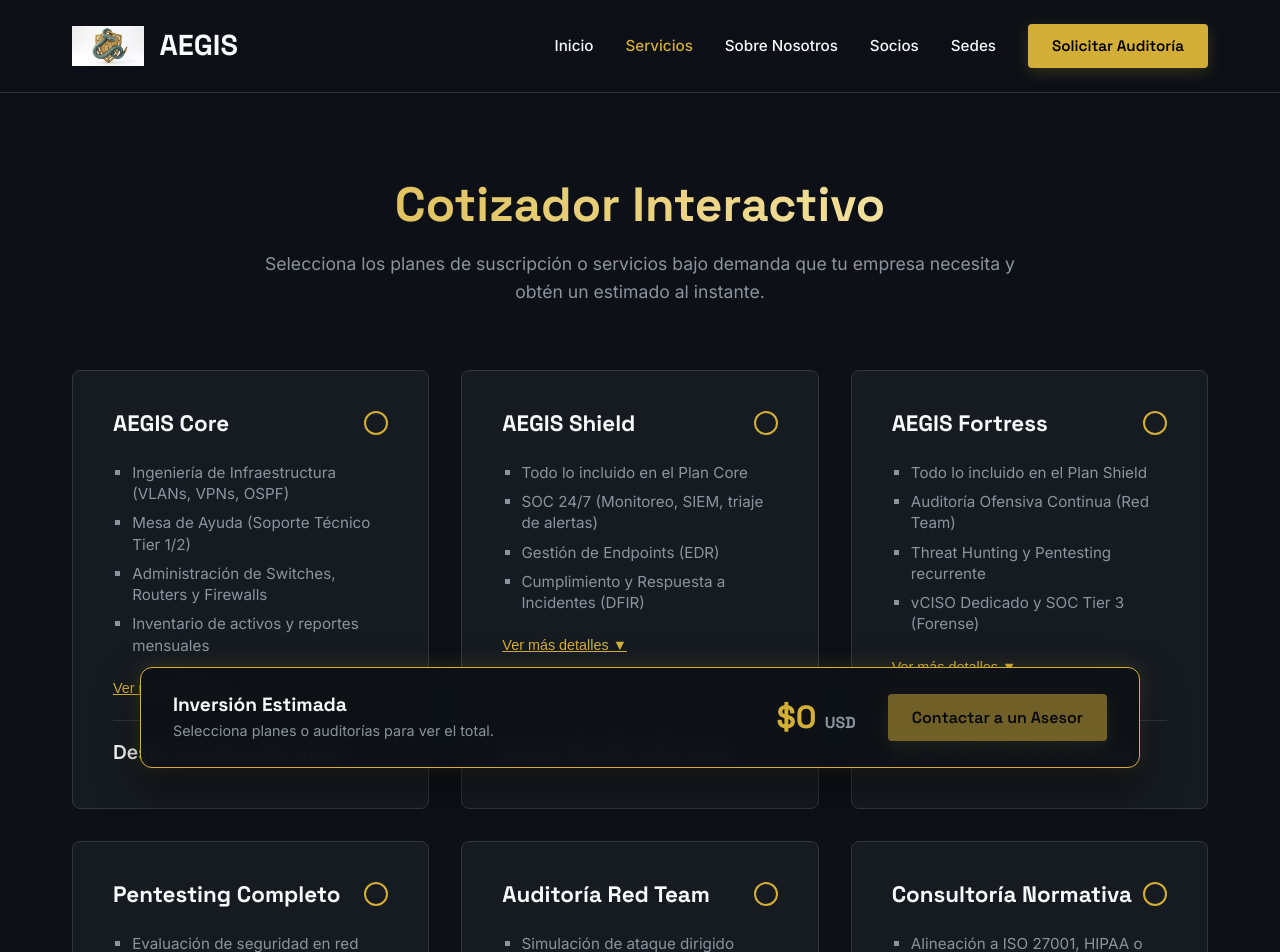
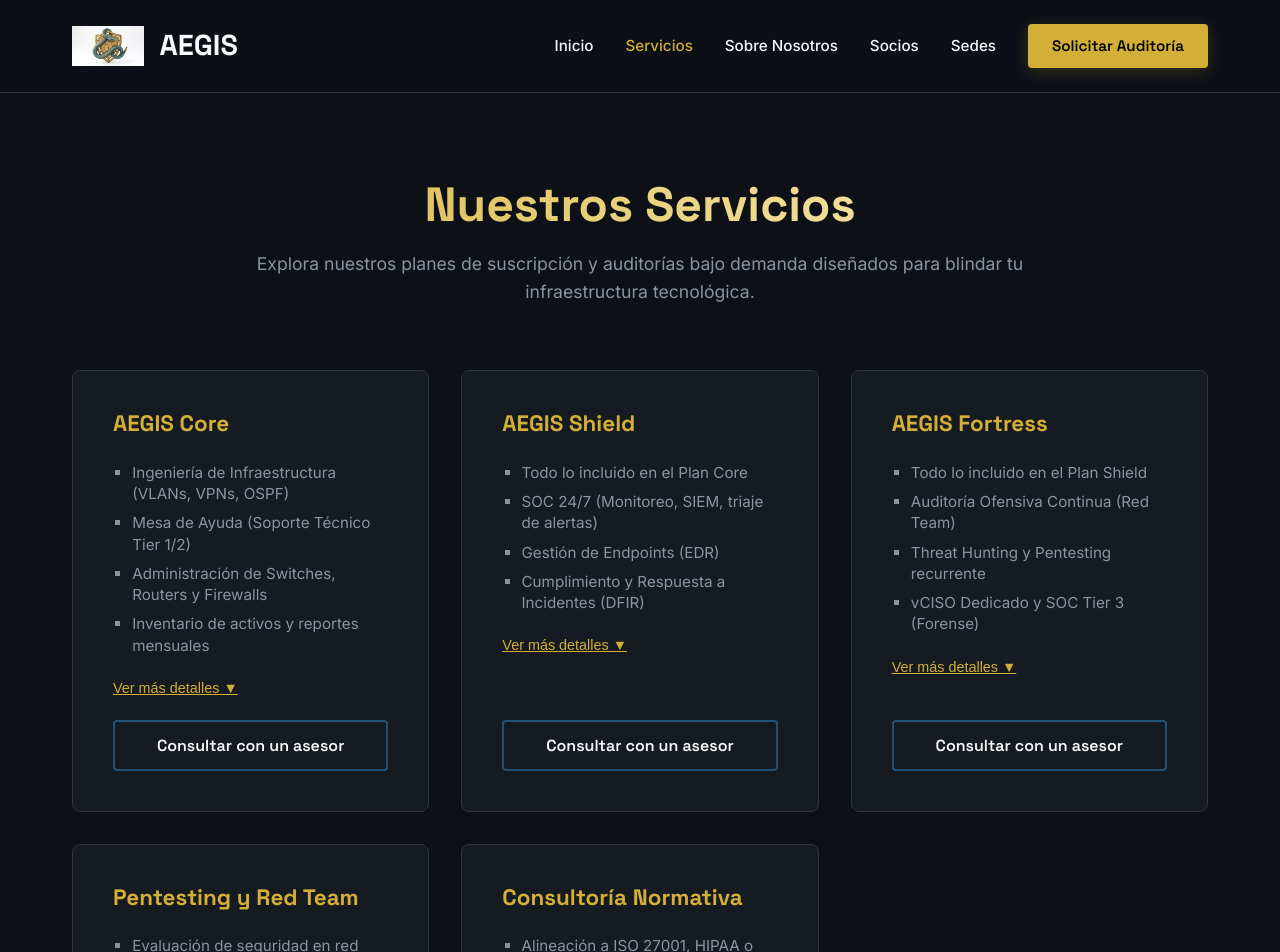
Before and after one commit to nilyerrr/Documentacion---Aegis-Solutions, a React (Vite) app in the folder Proyecto Final - Empresa 1/website/: page /servicios in a window 1280 px wide. Shown: the top 952 px of the page. Built offline with nearby package versions, Linux system fonts and the light colour scheme.

Commit message:
vault backup: 2026-08-14 23:36:11

```diff
--- a/Proyecto Final - Empresa 1/website/src/components/Services.jsx
+++ b/Proyecto Final - Empresa 1/website/src/components/Services.jsx
@@ -5,8 +5,6 @@
   {
     id: 'core',
     title: 'AEGIS Core',
-    price: 4000,
-    isMonthly: true,
     features: [
       'Ingeniería de Infraestructura (VLANs, VPNs, OSPF)',
       'Mesa de Ayuda (Soporte Técnico Tier 1/2)',
@@ -23,8 +21,6 @@
   {
     id: 'shield',
     title: 'AEGIS Shield',
-    price: 9000,
-    isMonthly: true,
     features: [
       'Todo lo incluido en el Plan Core',
       'SOC 24/7 (Monitoreo, SIEM, triaje de alertas)',
@@ -41,8 +37,6 @@
   {
     id: 'fortress',
     title: 'AEGIS Fortress',
-    price: 22000,
-    isMonthly: true,
     features: [
       'Todo lo incluido en el Plan Shield',
       'Auditoría Ofensiva Continua (Red Team)',
@@ -57,37 +51,17 @@
     }
   },
   {
-    id: 'od1',
-    title: 'Pentesting Completo',
-    price: 8000,
-    isMonthly: false,
+    id: 'od_pentest_redteam',
+    title: 'Pentesting y Red Team',
     features: [
-      'Evaluación de seguridad en red interna',
-      'Pruebas de aplicaciones web',
-      'Reporte detallado con CVSS scoring',
-      'Proyecto bajo demanda (2-4 semanas)'
+      'Evaluación de seguridad en red interna y web',
+      'Simulación de ataque dirigido (APT)',
+      'Prueba de movimiento lateral y exfiltración',
+      'Reporte detallado con CVSS scoring'
     ],
     details: {
-      positioning: 'Evaluación exhaustiva para descubrir vulnerabilidades en tu entorno actual antes de que sean explotadas.',
-      idealClient: 'Empresas que van a lanzar un nuevo producto o requieren cumplir con normativas anuales',
-      employees: 'Cualquier tamaño',
-      notIncluded: []
-    }
-  },
-  {
-    id: 'od2',
-    title: 'Auditoría Red Team',
-    price: 15000,
-    isMonthly: false,
-    features: [
-      'Simulación de ataque dirigido',
-      'Evaluación de vector de entrada',
-      'Prueba de movimiento lateral y exfiltración',
-      'Proyecto bajo demanda (3-6 semanas)'
-    ],
-    details: {
-      positioning: 'Simulación de adversarios reales (APT). Evaluamos no solo la tecnología, sino las personas y los procesos defensivos (SOC).',
-      idealClient: 'Empresas maduras con un SOC establecido que desean poner a prueba sus capacidades de detección',
+      positioning: 'Evaluación exhaustiva y simulación de adversarios reales. Evaluamos no solo la tecnología, sino las personas y los procesos defensivos.',
+      idealClient: 'Empresas maduras que desean poner a prueba sus capacidades de detección o lanzar un nuevo producto',
       employees: 'Cualquier tamaño',
       notIncluded: []
     }
@@ -95,8 +69,6 @@
   {
     id: 'od3',
     title: 'Consultoría Normativa',
-    price: 12000,
-    isMonthly: false,
     features: [
       'Alineación a ISO 27001, HIPAA o PCI-DSS',
       'Evaluación de brechas (Gap Analysis)',
@@ -113,17 +85,8 @@
 ];
 
 const Services = () => {
-  const [selectedServices, setSelectedServices] = useState([]);
   const [expandedServices, setExpandedServices] = useState([]);
   const navigate = useNavigate();
-
-  const toggleService = (id) => {
-    if (selectedServices.includes(id)) {
-      setSelectedServices(selectedServices.filter(s => s !== id));
-    } else {
-      setSelectedServices([...selectedServices, id]);
-    }
-  };
 
   const toggleExpand = (e, id) => {
     e.stopPropagation();
@@ -134,58 +97,38 @@
     }
   };
 
-  const totalCost = selectedServices.reduce((sum, id) => {
-    const service = servicesList.find(s => s.id === id);
-    return sum + (service ? service.price : 0);
-  }, 0);
-
-  const handleQuoteRequest = () => {
+  const handleConsultRequest = () => {
     navigate('/contacto');
   };
 
   return (
-    <section id="servicios" className="section" style={{ background: 'var(--bg-color)', minHeight: '100vh', paddingBottom: '8rem' }}>
+    <section id="servicios" className="section" style={{ background: 'var(--bg-color)', minHeight: '100vh', paddingBottom: '4rem' }}>
       <div className="container">
         <div style={{ textAlign: 'center', marginBottom: '4rem' }}>
-          <h2 className="text-gradient" style={{ fontSize: '3rem', marginBottom: '1rem' }}>Cotizador Interactivo</h2>
+          <h2 className="text-gradient" style={{ fontSize: '3rem', marginBottom: '1rem' }}>Nuestros Servicios</h2>
           <p style={{ color: 'var(--text-muted)', fontSize: '1.1rem', maxWidth: '800px', margin: '0 auto' }}>
-            Selecciona los planes de suscripción o servicios bajo demanda que tu empresa necesita y obtén un estimado al instante.
+            Explora nuestros planes de suscripción y auditorías bajo demanda diseñados para blindar tu infraestructura tecnológica.
           </p>
         </div>
 
         <div className="grid grid-cols-3" style={{ marginBottom: '3rem', alignItems: 'stretch' }}>
           {servicesList.map((service) => {
-            const isSelected = selectedServices.includes(service.id);
             const isExpanded = expandedServices.includes(service.id);
 
             return (
               <div
                 key={service.id}
                 className="glass-card"
-                onClick={() => toggleService(service.id)}
                 style={{
-                  cursor: 'pointer',
-                  border: isSelected ? '2px solid var(--primary)' : '1px solid var(--border)',
-                  background: isSelected ? 'rgba(212, 175, 55, 0.05)' : 'var(--surface)',
-                  transform: isSelected ? 'translateY(-5px)' : 'none',
-                  boxShadow: isSelected ? '0 10px 30px rgba(212, 175, 55, 0.15)' : 'none',
+                  border: '1px solid var(--border)',
+                  background: 'var(--surface)',
                   display: 'flex',
                   flexDirection: 'column',
                   transition: 'all 0.3s ease'
                 }}
               >
                 <div style={{ display: 'flex', justifyContent: 'space-between', alignItems: 'flex-start', marginBottom: '1.5rem' }}>
-                  <h3 style={{ fontSize: '1.4rem', color: isSelected ? 'var(--primary)' : 'var(--text-main)', margin: 0, fontFamily: 'Space Grotesk' }}>{service.title}</h3>
-                  <div style={{
-                    width: '24px', height: '24px',
-                    borderRadius: '50%',
-                    border: '2px solid var(--primary)',
-                    display: 'flex', alignItems: 'center', justifyContent: 'center',
-                    background: isSelected ? 'var(--primary)' : 'transparent',
-                    flexShrink: 0
-                  }}>
-                    {isSelected && <span style={{ color: '#000', fontSize: '0.8rem', fontWeight: 'bold' }}>✓</span>}
-                  </div>
+                  <h3 style={{ fontSize: '1.4rem', color: 'var(--primary)', margin: 0, fontFamily: 'Space Grotesk' }}>{service.title}</h3>
                 </div>
 
                 <ul style={{
@@ -232,68 +175,23 @@
                   </div>
                 )}
 
-                <div style={{
-                  fontWeight: 600,
-                  fontSize: '1.2rem',
-                  color: 'var(--text-main)',
-                  borderTop: '1px solid var(--border)',
-                  paddingTop: '1rem',
-                  marginTop: 'auto'
-                }}>
-                  Desde ${service.price.toLocaleString()} USD {service.isMonthly ? '/mes' : '(Pago único)'}
-                </div>
+                <button
+                  onClick={handleConsultRequest}
+                  className="btn btn-outline"
+                  style={{
+                    marginTop: 'auto',
+                    width: '100%',
+                    padding: '0.8rem',
+                    textAlign: 'center',
+                    justifyContent: 'center'
+                  }}
+                >
+                  Consultar con un asesor
+                </button>
               </div>
             );
           })}
         </div>
-
-        {/* Floating Quote Summary */}
-        <div style={{
-          position: 'fixed',
-          bottom: '2rem',
-          left: '50%',
-          transform: 'translateX(-50%)',
-          width: '90%',
-          maxWidth: '1000px',
-          background: 'rgba(13, 17, 23, 0.95)',
-          backdropFilter: 'blur(10px)',
-          border: '1px solid var(--primary)',
-          borderRadius: '12px',
-          padding: '1.5rem 2rem',
-          display: 'flex',
-          justifyContent: 'space-between',
-          alignItems: 'center',
-          boxShadow: '0 20px 40px rgba(0,0,0,0.5), 0 0 20px rgba(212, 175, 55, 0.2)',
-          zIndex: 50
-        }}>
-          <div>
-            <h3 style={{ fontSize: '1.2rem', marginBottom: '0.2rem', color: 'var(--text-main)' }}>Inversión Estimada</h3>
-            <p style={{ color: 'var(--text-muted)', margin: 0, fontSize: '0.9rem' }}>
-              {selectedServices.length === 0
-                ? 'Selecciona planes o auditorías para ver el total.'
-                : `${selectedServices.length} elemento(s) seleccionado(s).`}
-            </p>
-          </div>
-          <div style={{ display: 'flex', alignItems: 'center', gap: '2rem' }}>
-            <div style={{ fontSize: '2rem', fontWeight: 700, color: 'var(--primary)', fontFamily: 'Space Grotesk' }}>
-              ${totalCost.toLocaleString()} <span style={{ fontSize: '1rem', color: 'var(--text-muted)' }}>USD</span>
-            </div>
-            <button
-              onClick={handleQuoteRequest}
-              disabled={selectedServices.length === 0}
-              className="btn btn-primary"
-              style={{
-                opacity: selectedServices.length === 0 ? 0.5 : 1,
-                cursor: selectedServices.length === 0 ? 'not-allowed' : 'pointer',
-                padding: '0.8rem 1.5rem',
-                fontSize: '1rem'
-              }}
-            >
-              Contactar a un Asesor
-            </button>
-          </div>
-        </div>
-
       </div>
     </section>
   );
```
